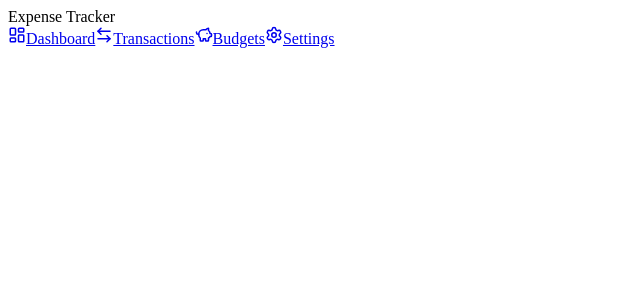
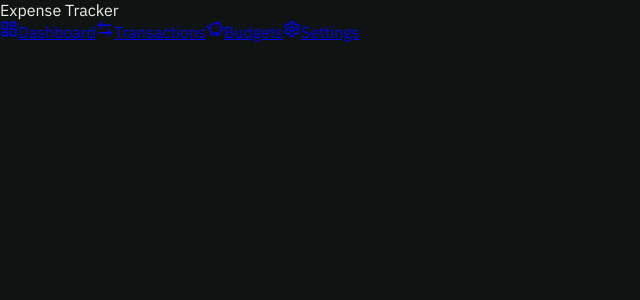
Before and after one commit to karl-Rollins/React_Expense_Tracker, a React (Vite) app: page / in a window 1280 px wide. Shown: the top 300 px of the page, without its empty margins (0-640 px from the left). Built offline with nearby package versions, Linux system fonts and the light colour scheme.

Commit message:
feat: build custom hook, useLocalStorage so i dont scatter localStorage calls across component

```diff
--- a/src/App.css
+++ b/src/App.css
@@ -0,0 +1,39 @@
+@import url("https://fonts.googleapis.com/css2?family=Fraunces:opsz,wght@9..144,400;9..144,500;9..144,600&family=IBM+Plex+Sans:wght@400;500;600&family=IBM+Plex+Mono:wght@400;500&display=swap");
+
+:root {
+  /* color */
+  --bg: #0f1413;
+  --surface: #161f1c;
+  --surface-raised: #1d2925;
+  --border: #283530;
+  --text: #edefea;
+  --text-muted: #8b9a92;
+  --accent: #5eb489;
+  --accent-dim: #3e7a5d;
+  --warn: #d9a24f;
+  --neg: #c9704f;
+
+  /* type */
+  --font-display: "Fraunces", serif;
+  --font-body: "IBM Plex Sans", sans-serif;
+  --font-mono: "IBM Plex Mono", monospace;
+
+  /* layout */
+  --sidebar-width: 220px;
+  --radius-md: 8px;
+  --radius-lg: 12px;
+}
+
+* {
+  box-sizing: border-box;
+}
+
+html,
+body,
+#root {
+  height: 100%;
+  margin: 0;
+  background: var(--bg);
+  color: var(--text);
+  font-family: var(--font-body);
+}
--- /dev/null
+++ b/src/layouts/MainLayout.css
@@ -0,0 +1,91 @@
+.appShell {
+  display: flex;
+  height: 100vh;
+  overflow: hidden;
+}
+
+.sidebar {
+  width: var(--sidebar-width);
+  flex-shrink: 0;
+  background: var(--surface);
+  border-right: 1px solid var(--border);
+  display: flex;
+  flex-direction: column;
+  padding: 28px 16px;
+}
+
+.brand {
+  font-family: var(--font-display);
+  font-size: 24px;
+  font-weight: 500;
+  padding: 0 12px 28px 12px;
+  letter-spacing: 0.2px;
+}
+
+.nav {
+  display: flex;
+  flex-direction: column;
+  gap: 2px;
+}
+
+.navLink {
+  display: flex;
+  align-items: center;
+  gap: 12px;
+  padding: 10px 12px;
+  border-radius: var(--radius-md);
+  color: var(--text-muted);
+  text-decoration: none;
+  font-size: 14.5px;
+  border: 1px solid transparent;
+  transition:
+    background 0.12s ease,
+    color 0.12s ease;
+}
+
+.navLink:hover {
+  color: var(--text);
+  background: rgba(255, 255, 255, 0.03);
+}
+
+.active {
+  color: var(--text);
+  background: var(--surface-raised);
+  border-color: var(--border);
+}
+
+.navLink svg {
+  flex-shrink: 0;
+}
+
+.sidebarFoot {
+  margin-top: auto;
+  padding-top: 16px;
+  border-top: 1px solid var(--border);
+  font-size: 12.5px;
+  color: var(--text-muted);
+}
+
+.content {
+  flex: 1;
+  overflow-y: auto;
+  padding: 32px 40px 60px 40px;
+}
+
+@media (max-width: 720px) {
+  .sidebar {
+    width: 72px;
+    padding: 20px 8px;
+  }
+  .brand,
+  .navLink span,
+  .sidebarFoot {
+    display: none;
+  }
+  .navLink {
+    justify-content: center;
+  }
+  .content {
+    padding: 24px 20px 48px 20px;
+  }
+}
```
Also changed, not shown: src/hooks/useLocalStorage.js (+24 -0 lines).
